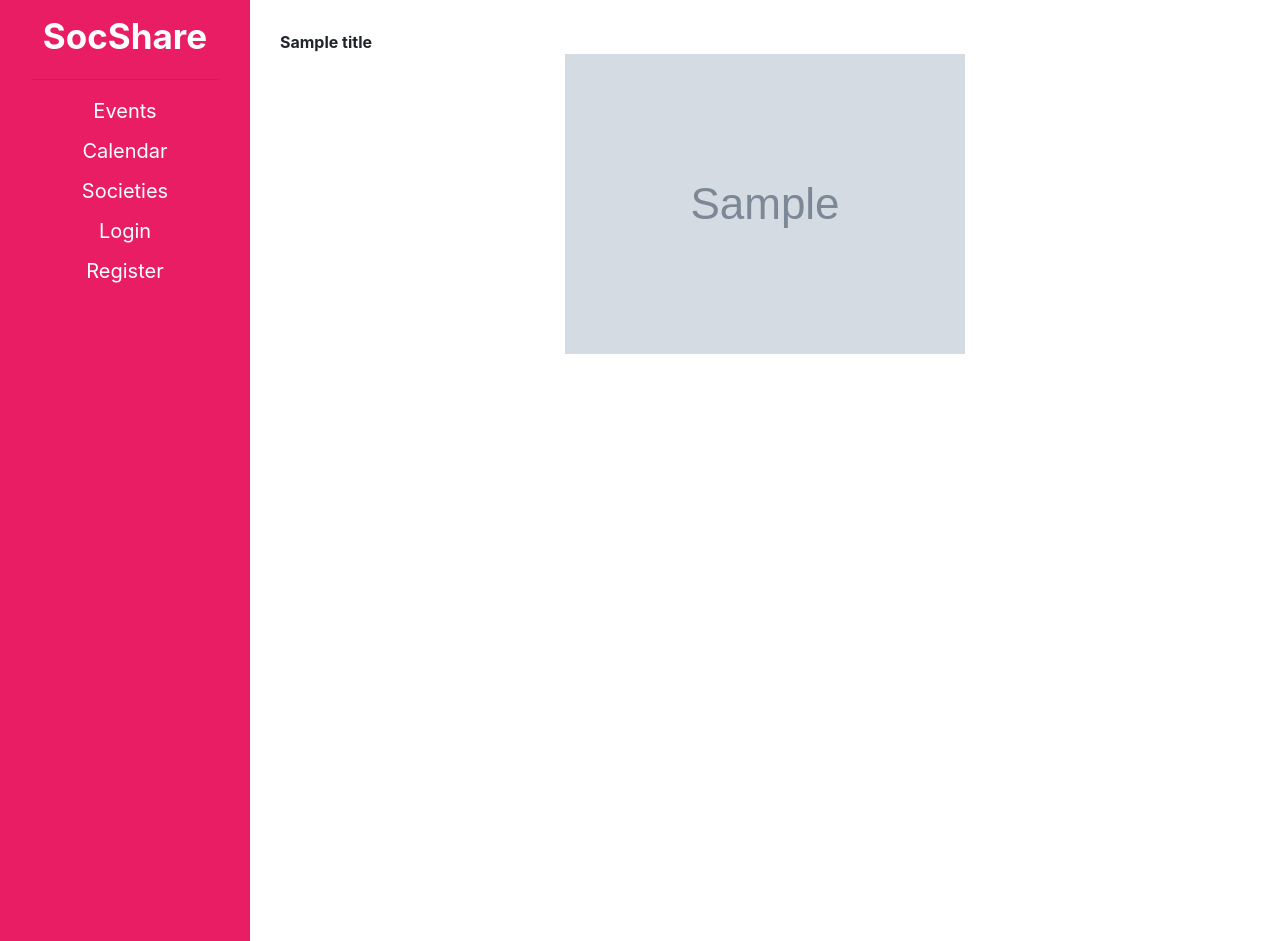
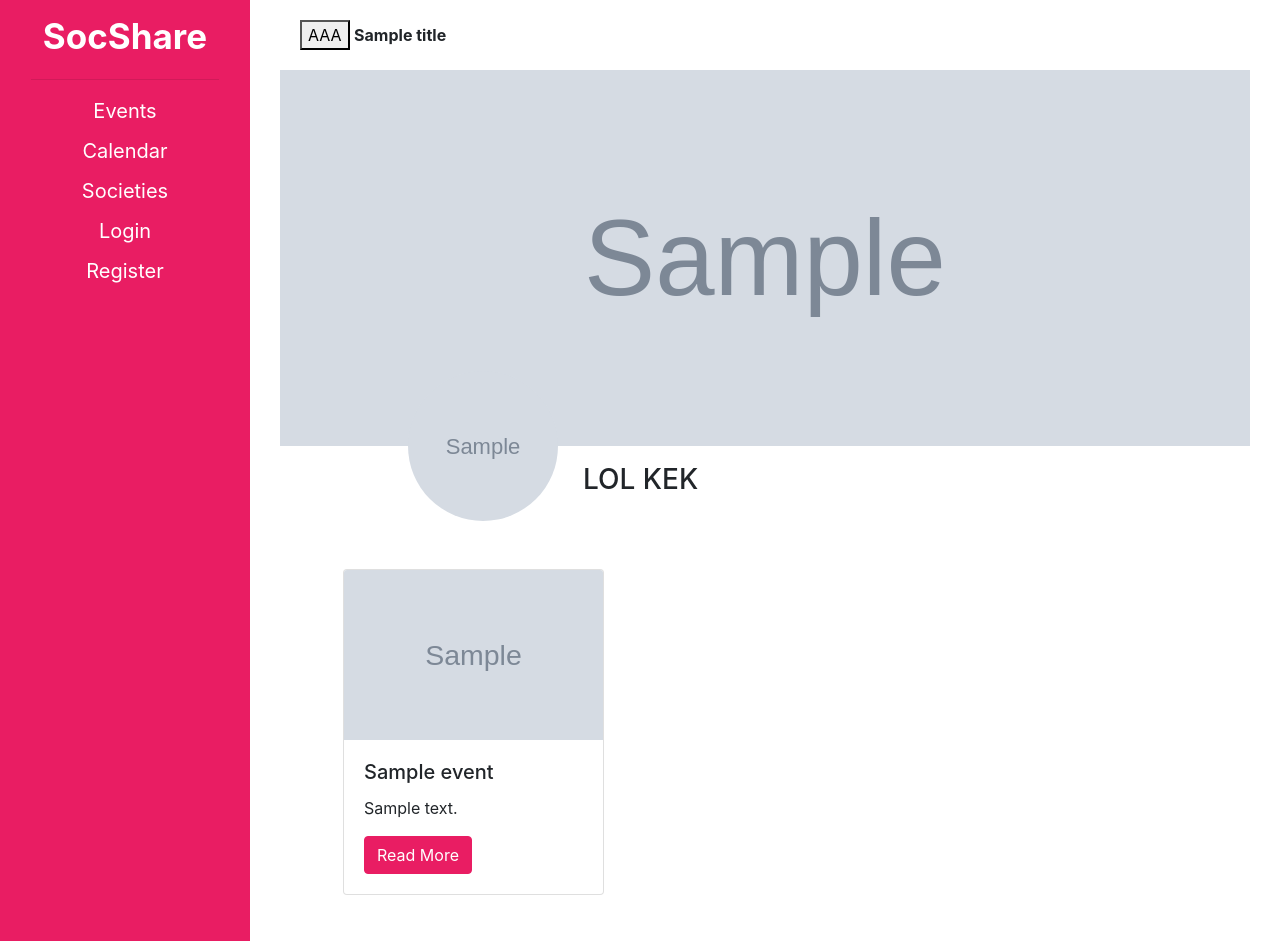
Before and after one commit to SocShare/SocShare, a Django app: template wad_project/templates/socshare/profile.html in a window 1280 px wide. Run offline with Django 3.2, Linux system fonts and the light colour scheme; the template is opened without the code that fills it: most values are stand-ins (such as "Sample title", 1, 10 or a date in 2020); grey boxes marked "Sample" are stand-in pictures; some libraries are stand-ins or nearby versions.

Commit message:
Sidebar fix v1 + Society profile page (#10)
* Base optimisatons + Profile Page

* scroll

* sidebar-2

* animation

```diff
--- a/wad_project/static/css/style.css
+++ b/wad_project/static/css/style.css
@@ -1,13 +1,19 @@
 .wrapper {
     display: flex;
-    align-items: stretch;
+    max-height: 100vh;
 }
 
 #sidebar {
     min-width: 250px;
     max-width: 250px;
     min-height: 100vh;
+    margin-left: 0;
     color: #fff;
+    transition: margin-left 0.5s;
+}
+
+#sidebar.active {
+    margin-left: -250px;
 }
 
 .color-main {
@@ -27,11 +33,20 @@
     font-size:35px;
 }
 
+.header {
+    padding: 20px;
+}
+
 .content {
     flex-grow: 1;
-    padding: 30px;
+    padding: 0 30px 30px 30px;
     display: flex;
     flex-direction: column;
+    overflow-y: scroll;
+}
+
+.fullscreen {
+    padding: 0 !important;
 }
 
 .nav-links {
@@ -67,3 +82,28 @@
 .abcRioButtonContentWrapper {
     background-color: #E91D63 !important;
 }
+
+/* Start society profile */
+
+.banner-img {
+    max-height: 40vh;
+    object-fit: cover;
+}
+.logo-container {
+    margin-top: -75px;
+    margin-left: 10vw;
+    display: flex;
+}
+
+.logo {
+    width: 150px;
+    height: 150px;
+    border-radius: 50%;
+}
+.logo-name {
+    display: inline-block;
+    align-self: flex-end;
+    margin: 25px;
+}
+
+/* End society profile */
--- /dev/null
+++ b/wad_project/static/js/main.js
@@ -0,0 +1,3 @@
+function togglesideBar() {
+    document.getElementById('sidebar').classList.toggle("active");
+}
--- a/wad_project/templates/socshare/base.html
+++ b/wad_project/templates/socshare/base.html
@@ -10,16 +10,19 @@
         <link rel="stylesheet" href="{% static 'css/style.css' %}">
         <!-- Include Bootstrap js functions -->
         <script src="{% static 'js/bootstrap.min.js' %}"></script>
-        <script src="https://kit.fontawesome.com/09e69acc6e.js" crossorigin="anonymous"></script>
+        <!-- <script src="https://kit.fontawesome.com/09e69acc6e.js" crossorigin="anonymous" async defer></script> -->
 
         <meta name="google-signin-client_id" content="375227693840-d1eeqq1cik0tmcjcg5j0jj9hfd1oe2e0.apps.googleusercontent.com">
         <script src="https://apis.google.com/js/platform.js" async defer></script>
+
+        <meta name="viewport" content="width=device-width, initial-scale=1">
+        <script src="{% static 'js/main.js' %}"></script>
     </head>
     <body>
         <div class="wrapper">
             <nav id="sidebar" class="color-main">
                 <div class="sidebar-header">
-                    <a href="#">SocShare</a>
+                    <a href="{% url 'socshare:events' %}">SocShare</a>
                 </div>
                 <hr width="75%">
                 <ul class="list-unstyled nav-links">
@@ -31,8 +34,15 @@
                 </ul>
             </nav>
 
-            <div class="content">
-                <b>{{ title }}</b>
+            <div class="content {% if fullscreen %}fullscreen{% endif %}">
+                {% if not fullscreen %}
+                <div class="header">
+                    <button onclick="togglesideBar()">AAA</button>
+                    <b>{{ title }}</b>
+                </div>
+                {% else %}
+                <!-- there should be floating toggle -->
+                {% endif %}
                 {% block container %}
                 {% endblock %}
             </div>
--- a/wad_project/templates/socshare/profile.html
+++ b/wad_project/templates/socshare/profile.html
@@ -1,13 +1,28 @@
 {% extends 'socshare/base.html' %}
 {% load static %}
-{% load template_tags %}
-
-{% block title %}
-Test
-{% endblock %}
 
 {% block container %}
-<div id="row">
-    <div id="banner_img" class="col-sm-12"><img src="/media/events_banners/{{ banner_img_url }}" class="mx-auto d-block" alt=""></div>
+<img src="/media/events_banners/{{ banner_img_url }}" class="banner-img" alt="">
+<div class="logo-container">
+    <img src="/media/events_banners/{{ banner_img_url }}" class="logo" alt="">
+    <h3 class="logo-name">LOL KEK</h3>
+</div>
+<div class="row row-cols-md-1 row-cols-lg-2 row-cols-xl-3 flex-grow m-5">
+    {% if events %}
+    {% for e in events %}
+    <div class="col mb-4">
+        <div class="card">
+            <img src="/media/events_banners/{{ e.img }}" class="card-img-top" alt="Card image">
+            <div class="card-body">
+                <h5 class="card-title">{{ e.name }}</h5>
+                <p class="card-text">{{ e.description }}</p>
+                <a href="/events/{{ e.url }}" class="btn btn-primary color-main">Read More</a>
+            </div>
+        </div>
+    </div>
+    {% endfor %}
+    {% else %}
+    <strong>There are no Events scheduled by this society.</strong>
+    {% endif %}
 </div>
 {% endblock %}
```
Also changed, not shown: wad_project/socshare/views.py (+8 -5 lines), wad_project/media/events_banners/test.png.
